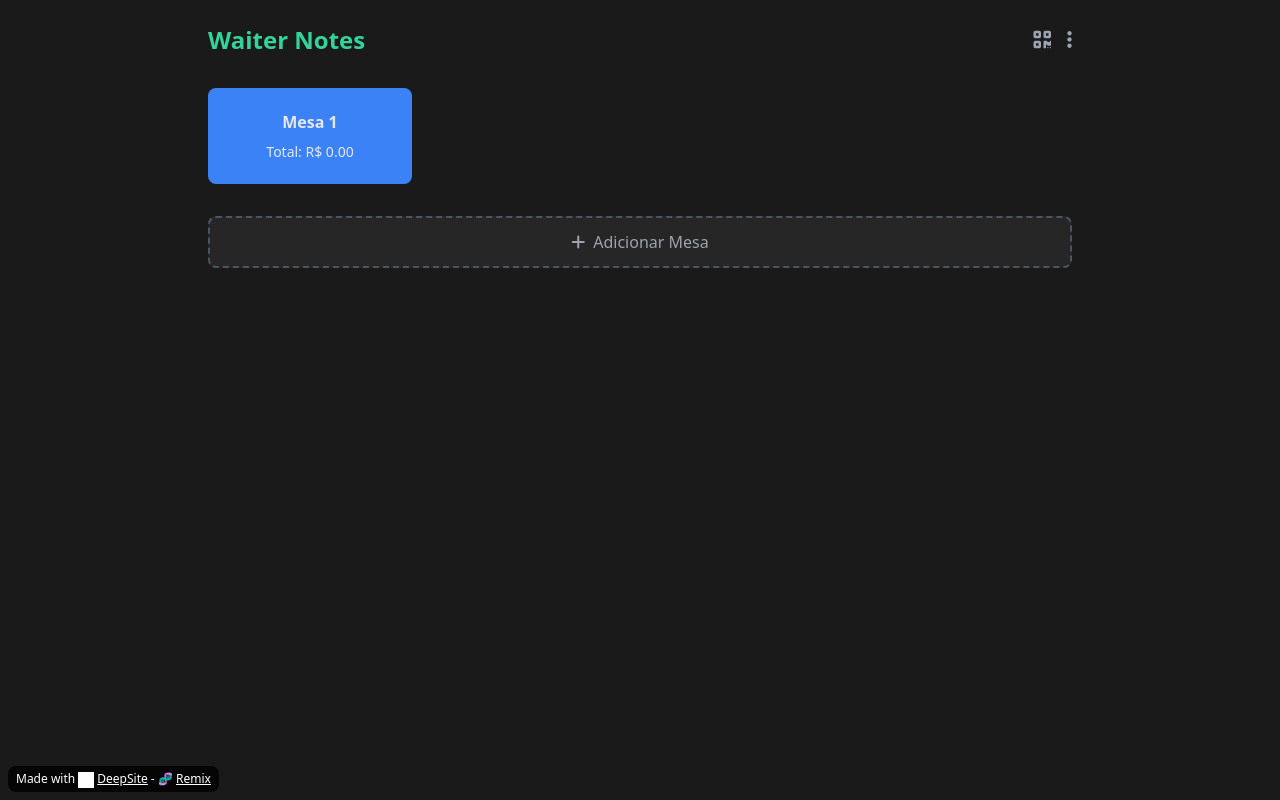
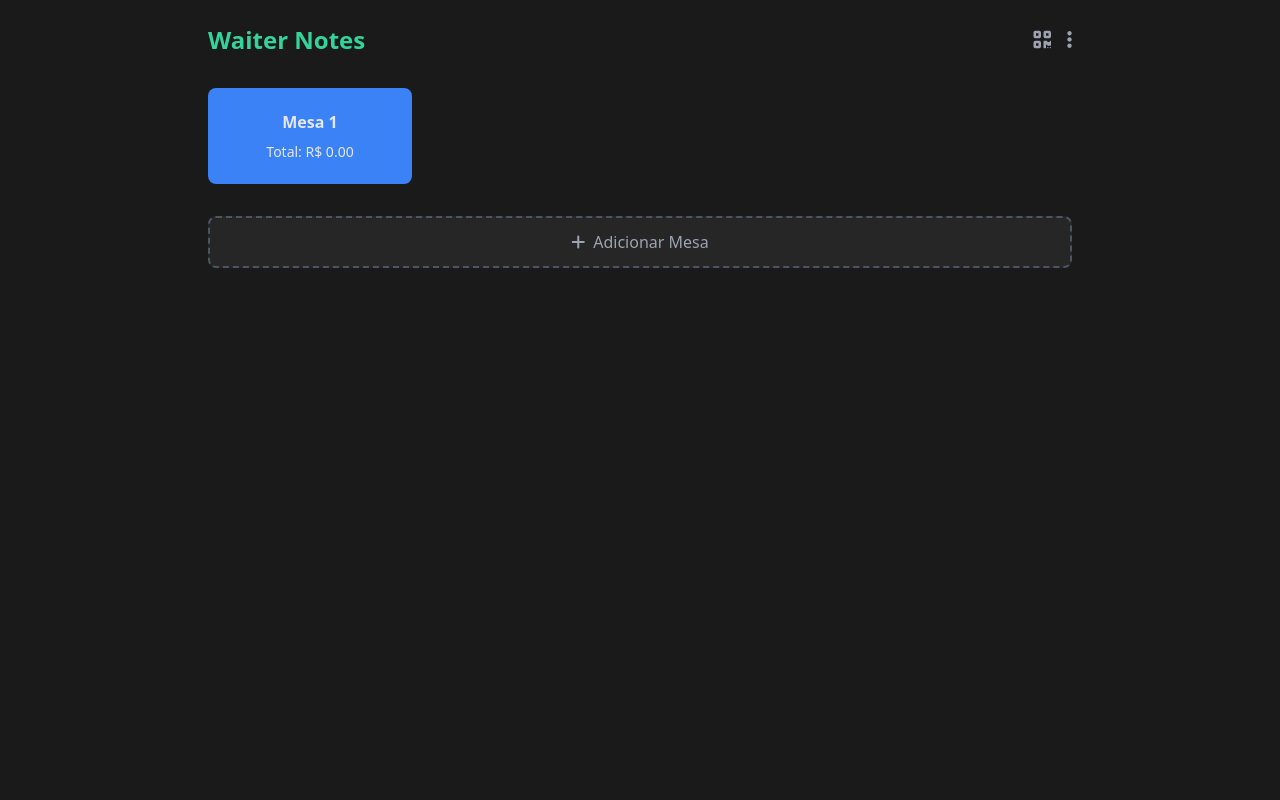
Before and after one commit to nelsonjerry123/Waiter-Notes, a plain HTML site: page index.html in a window 1280 px wide. Drawn offline with nearby package versions, Linux system fonts and the light colour scheme; grey boxes are pictures that could not be loaded.

Commit message:
index.html

```diff
--- a/index.html
+++ b/index.html
@@ -1693,5 +1693,4 @@
         // Initialize the app
         document.addEventListener('DOMContentLoaded', init);
     </script>
-<p style="border-radius: 8px; text-align: center; font-size: 12px; color: #fff; margin-top: 16px;position: fixed; left: 8px; bottom: 8px; z-index: 10; background: rgba(0, 0, 0, 0.8); padding: 4px 8px;">Made with <img src="https://enzostvs-deepsite.hf.space/logo.svg" alt="DeepSite Logo" style="width: 16px; height: 16px; vertical-align: middle;display:inline-block;margin-right:3px;filter:brightness(0) invert(1);"><a href="https://enzostvs-deepsite.hf.space" style="color: #fff;text-decoration: underline;" target="_blank" >DeepSite</a> - 🧬 <a href="https://enzostvs-deepsite.hf.space?remix=okias3333/teste1234" style="color: #fff;text-decoration: underline;" target="_blank" >Remix</a></p></body>
 </html>
```
